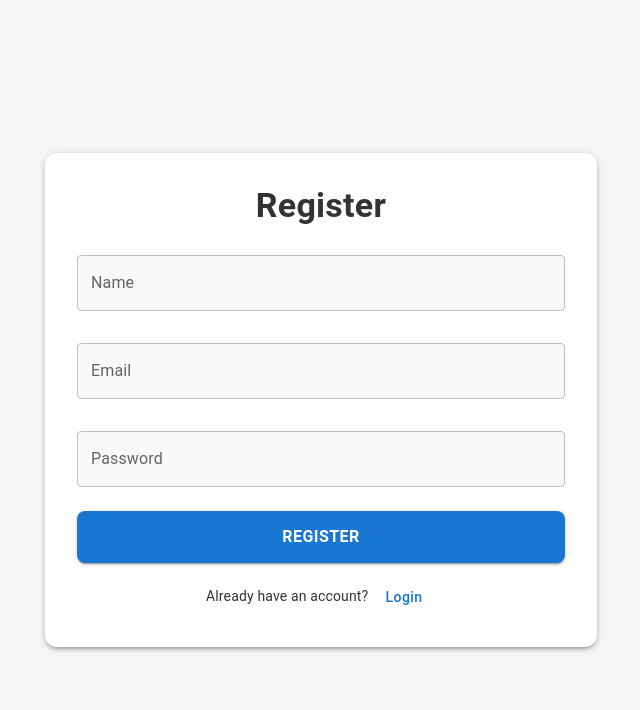
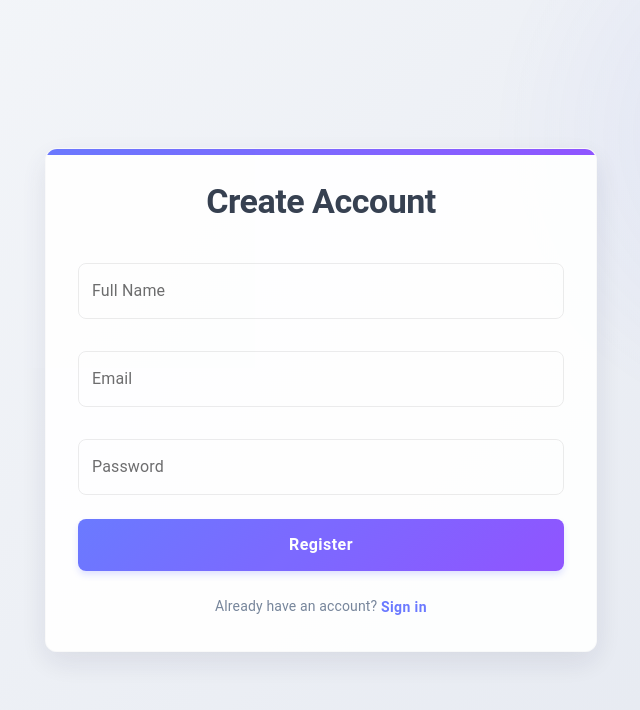
Before and after one commit to Puja-01/ExpenseTracker, a React (Create React App) app in the folder frontend/: page /register in a window 1280 px wide. Shown: the top 710 px of the page, without its empty margins (319-959 px from the left). Built offline with nearby package versions, Linux system fonts and the light colour scheme.

Commit message:
Enhanced register page

```diff
--- a/frontend/src/pages/Register.js
+++ b/frontend/src/pages/Register.js
@@ -1,68 +1,182 @@
 import React, { useState } from 'react';
 import axios from 'axios';
 import { useNavigate } from 'react-router-dom';
-import { TextField, Button, Container, Typography, Box, Paper, Alert } from '@mui/material';
+import { TextField, Button, Container, Typography, Box, Paper, Alert, Fade, Grow } from '@mui/material';
+import { keyframes } from '@emotion/react';
+
+// Animation keyframes
+const subtlePulse = keyframes`
+  0% { opacity: 0.95; }
+  50% { opacity: 1; }
+  100% { opacity: 0.95; }
+`;
+
+const floatAnimation = keyframes`
+  0% { transform: translateY(0px); }
+  50% { transform: translateY(-8px); }
+  100% { transform: translateY(0px); }
+`;
 
 const Register = () => {
   const [name, setName] = useState('');
   const [email, setEmail] = useState('');
   const [password, setPassword] = useState('');
   const [errorMessage, setErrorMessage] = useState('');
+  const [isLoading, setIsLoading] = useState(false);
   const navigate = useNavigate();
 
   const handleSubmit = async (e) => {
     e.preventDefault();
     setErrorMessage('');
+    setIsLoading(true);
+
     try {
       const res = await axios.post('https://expensetracker-backend-kfz1.onrender.com/api/auth/register', { name, email, password });
       localStorage.setItem('token', res.data.token);
       navigate('/dashboard');
     } catch (err) {
       console.error(err);
-      setErrorMessage(err.response?.data?.message || 'User already exists');
+      setErrorMessage(err.response?.data?.message || 'Registration failed. Please try again.');
+    } finally {
+      setIsLoading(false);
     }
   };
 
   return (
     <Box sx={{
       minHeight: "100vh",
-      background: "#f5f5f5", // Light gray background
+      background: "linear-gradient(135deg, #f5f7fa 0%, #e4e8f0 100%)",
       display: "flex",
       alignItems: "center",
       justifyContent: "center",
+      position: 'relative',
+      overflow: 'hidden',
     }}>
+      {/* Decorative elements */}
+      <Box sx={{
+        position: 'absolute',
+        width: '60vw',
+        height: '60vw',
+        maxWidth: 600,
+        maxHeight: 600,
+        borderRadius: '50%',
+        background: 'radial-gradient(circle, rgba(100,115,255,0.08) 0%, rgba(0,0,0,0) 70%)',
+        top: '-20%',
+        right: '-10%',
+        animation: `${floatAnimation} 8s ease-in-out infinite`,
+      }} />
+      <Box sx={{
+        position: 'absolute',
+        width: '40vw',
+        height: '40vw',
+        maxWidth: 400,
+        maxHeight: 400,
+        borderRadius: '50%',
+        background: 'radial-gradient(circle, rgba(255,100,100,0.06) 0%, rgba(0,0,0,0) 70%)',
+        bottom: '-15%',
+        left: '-10%',
+        animation: `${floatAnimation} 10s ease-in-out infinite 2s`,
+      }} />
+
       <Container maxWidth="sm">
+        <Grow in={true} timeout={800}>
           <Paper sx={{
             p: 4,
-          bgcolor: "#ffffff", // White background for form container
+            bgcolor: "rgba(255, 255, 255, 0.96)",
             borderRadius: 3,
-          boxShadow: 3,
+            boxShadow: '0 10px 30px rgba(50, 50, 93, 0.1)',
+            border: '1px solid rgba(0, 0, 0, 0.02)',
+            position: 'relative',
+            overflow: 'hidden',
+            animation: `${subtlePulse} 6s ease infinite`,
+            '&::before': {
+              content: '""',
+              position: 'absolute',
+              top: 0,
+              left: 0,
+              right: 0,
+              height: 6,
+              background: 'linear-gradient(90deg, #6473ff, #8b4dff)',
+            }
           }}>
-          <Typography variant="h4" textAlign="center" gutterBottom sx={{ fontWeight: 'bold', color: "#333" }}>
-            Register
+            <Fade in={true} timeout={1000}>
+              <Box>
+                <Typography
+                  variant="h4"
+                  textAlign="center"
+                  gutterBottom
+                  sx={{
+                    fontWeight: 700,
+                    color: "#2d3748",
+                    mb: 3,
+                    letterSpacing: '-0.5px',
+                  }}
+                >
+                  Create Account
                 </Typography>
+
                 {errorMessage && (
-            <Alert severity="error" sx={{ mb: 3 }}>
+                  <Fade in={!!errorMessage}>
+                    <Alert severity="error" sx={{
+                      mb: 3,
+                      borderRadius: 2,
+                      bgcolor: '#fff5f5',
+                      border: '1px solid #fed7d7',
+                    }}>
                       {errorMessage}
                     </Alert>
+                  </Fade>
                 )}
+
                 <form onSubmit={handleSubmit}>
                   <TextField
-              label="Name"
+                    label="Full Name"
                     fullWidth
                     margin="normal"
                     value={name}
                     onChange={(e) => setName(e.target.value)}
-              sx={{ bgcolor: '#f9f9f9', borderRadius: 1, mb: 2 }}
+                    sx={{
+                      mb: 2,
+                      '& .MuiOutlinedInput-root': {
+                        borderRadius: 2,
+                        '& fieldset': {
+                          borderColor: 'rgba(0, 0, 0, 0.08)',
+                        },
+                        '&:hover fieldset': {
+                          borderColor: '#6473ff',
+                        },
+                        '&.Mui-focused fieldset': {
+                          borderColor: '#6473ff',
+                          boxShadow: '0 0 0 3px rgba(100, 115, 255, 0.2)',
+                        },
+                      },
+                    }}
                   />
+
                   <TextField
                     label="Email"
                     fullWidth
                     margin="normal"
                     value={email}
                     onChange={(e) => setEmail(e.target.value)}
-              sx={{ bgcolor: '#f9f9f9', borderRadius: 1, mb: 2 }}
+                    sx={{
+                      mb: 2,
+                      '& .MuiOutlinedInput-root': {
+                        borderRadius: 2,
+                        '& fieldset': {
+                          borderColor: 'rgba(0, 0, 0, 0.08)',
+                        },
+                        '&:hover fieldset': {
+                          borderColor: '#6473ff',
+                        },
+                        '&.Mui-focused fieldset': {
+                          borderColor: '#6473ff',
+                          boxShadow: '0 0 0 3px rgba(100, 115, 255, 0.2)',
+                        },
+                      },
+                    }}
                   />
+
                   <TextField
                     label="Password"
                     type="password"
@@ -70,35 +184,84 @@ const Register = () => {
                     margin="normal"
                     value={password}
                     onChange={(e) => setPassword(e.target.value)}
-              sx={{ bgcolor: '#f9f9f9', borderRadius: 1, mb: 3 }}
+                    sx={{
+                      mb: 3,
+                      '& .MuiOutlinedInput-root': {
+                        borderRadius: 2,
+                        '& fieldset': {
+                          borderColor: 'rgba(0, 0, 0, 0.08)',
+                        },
+                        '&:hover fieldset': {
+                          borderColor: '#6473ff',
+                        },
+                        '&.Mui-focused fieldset': {
+                          borderColor: '#6473ff',
+                          boxShadow: '0 0 0 3px rgba(100, 115, 255, 0.2)',
+                        },
+                      },
+                    }}
                   />
+
                   <Button
                     type="submit"
                     variant="contained"
                     fullWidth
+                    disabled={isLoading}
                     sx={{
-                bgcolor: '#1976D2',
-                '&:hover': { bgcolor: '#1565C0' },
+                      background: 'linear-gradient(135deg, #6473ff 0%, #8b4dff 100%)',
+                      borderRadius: 2,
                       py: 1.5,
                       fontSize: '16px',
-                fontWeight: 'bold',
-                borderRadius: 2,
+                      fontWeight: 600,
+                      textTransform: 'none',
+                      boxShadow: '0 4px 6px rgba(100, 115, 255, 0.2)',
+                      transition: 'all 0.3s ease',
+                      '&:hover': {
+                        transform: 'translateY(-1px)',
+                        boxShadow: '0 6px 12px rgba(100, 115, 255, 0.3)',
+                        background: 'linear-gradient(135deg, #5a69e6 0%, #7e44e6 100%)',
+                      },
+                      '&:active': {
+                        transform: 'translateY(0)',
+                      },
+                      '&.Mui-disabled': {
+                        background: '#e2e8f0',
+                        color: '#a0aec0',
+                      }
                     }}
                   >
-              Register
+                    {isLoading ? 'Creating Account...' : 'Register'}
                   </Button>
                 </form>
-          <Typography variant="body2" align="center" mt={2} sx={{ color: '#333' }}>
+
+                <Typography variant="body2" align="center" mt={3} sx={{
+                  color: '#718096',
+                  fontSize: '0.875rem',
+                }}>
                   Already have an account?{' '}
                   <Button
                     component="button"
                     onClick={() => navigate('/login')}
-              sx={{ color: '#1976D2', textTransform: 'none' }}
+                    sx={{
+                      color: '#6473ff',
+                      textTransform: 'none',
+                      fontWeight: 600,
+                      fontSize: '0.875rem',
+                      p: 0,
+                      minWidth: 'auto',
+                      '&:hover': {
+                        textDecoration: 'underline',
+                        background: 'none',
+                      }
+                    }}
                   >
-              Login
+                    Sign in
                   </Button>
                 </Typography>
+              </Box>
+            </Fade>
           </Paper>
+        </Grow>
       </Container>
     </Box>
   );
```
Lines whose indentation alone changed are shown as unchanged.
